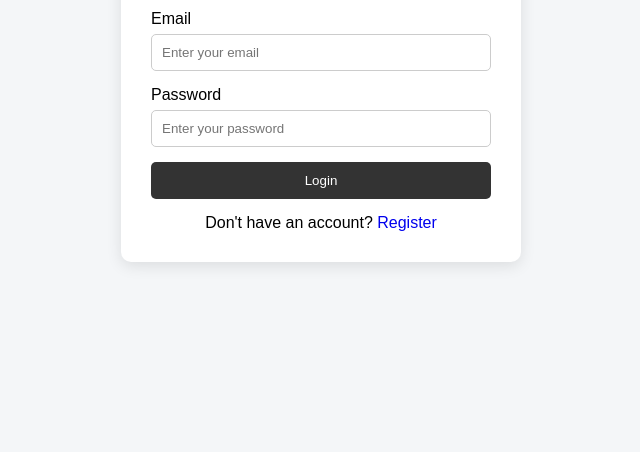
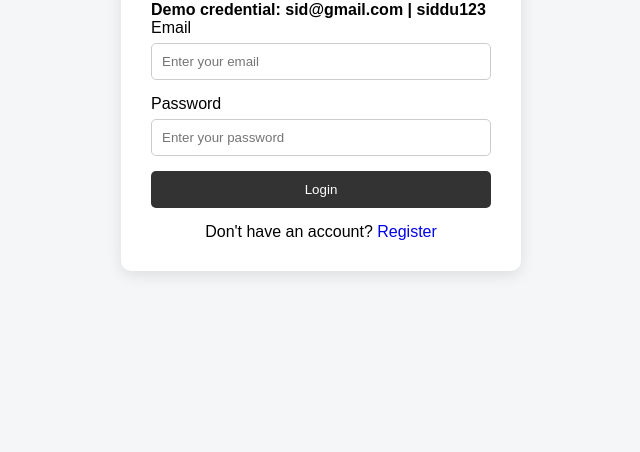
Before and after one commit to Siddartha-balla/Personal-finance-Manager, a website: page frontend/login.html in a window 1280 px wide. Shown: the part 348-800 px from the top of the page, without its empty margins (319-959 px from the left). Drawn offline with Linux system fonts and the light colour scheme.

Commit message:
adding demo credentials

```diff
--- a/frontend/login.html
+++ b/frontend/login.html
@@ -14,7 +14,7 @@
 
             <h1>Personal Finance Manager</h1>
             <h2>Login</h2>
-
+            <h4>Demo credential: sid@gmail.com | siddu123</h4>
             <form id="loginForm">
 
                 <div class="form-group">
```
